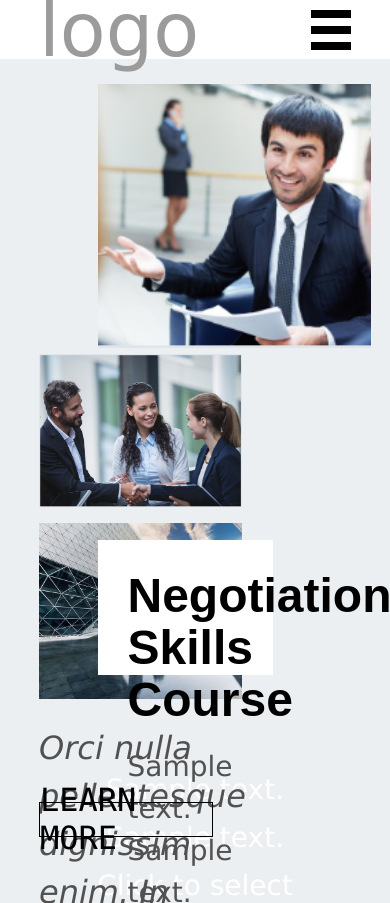
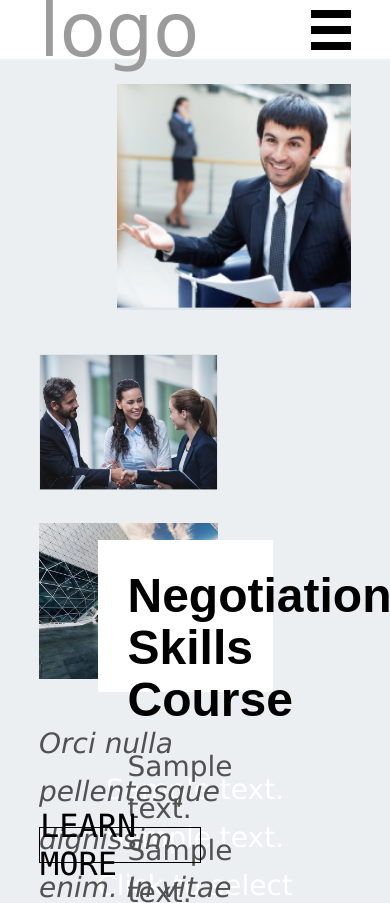
Before and after one commit to YarosIrgend/WEB4, a website: page index.html in a window 390 px wide. Shown: the top 903 px of the page. Drawn offline with Linux system fonts and the light colour scheme.

Commit message:
commited

```diff
--- a/style.css
+++ b/style.css
@@ -179,9 +179,9 @@ footer p {
 
     .office-man {
         position: absolute;
-        left: 25%;
+        left: 30%;
         top: 10%;
-        width: 70vw;
+        width: 60vw;
         height: auto;
     }
 
@@ -189,13 +189,13 @@ footer p {
         position: absolute;
         left: 10%;
         top: 42%;
-        width: 52vw;
+        width: 46vw;
         height: auto;
     }
 
     .city {
         position: absolute;
-        width: 52vw;
+        width: 46vw;
         height: auto;
         top: 62%;
         left: 10%;
@@ -204,7 +204,7 @@ footer p {
     .text {
         left: 10%;
         top: 82%;
-        font-size: 32px;
+        font-size: 28px;
         line-height: 48px;
         width: 50%;
     }
@@ -213,7 +213,7 @@ footer p {
         left: 25%;
         top: 64%;
         width: 45vw;
-        height: 16vh;
+        height: 18vh;
     }
 
     h2 {
@@ -230,9 +230,9 @@ footer p {
 
     .button {
         position: absolute;
-        bottom: -3%;
+        bottom: -6%;
         left: 10%;
-        width: 44vw;
+        width: 41vw;
         font-size: 32px;
     }
 
```
